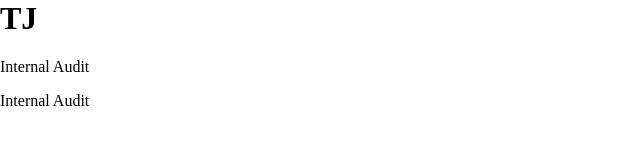
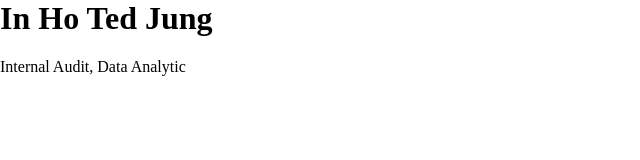
Before and after one commit to tedgt97/TJ_Portfolio, a plain HTML site: page index.html in a window 1280 px wide. Shown: the whole page, without its empty margins (0-640 px from the left). Drawn offline with Linux system fonts and the light colour scheme.

Commit message:
vscode commit

```diff
--- a/index.html
+++ b/index.html
@@ -7,8 +7,7 @@
     <link rel="stylesheet" href="styles.css">
 </head>
 <body>
-    <h1>TJ</h1>
-    <p>Internal Audit</p>
-    <p>Internal Audit</p>
+    <h1>In Ho Ted Jung</h1>
+    <p>Internal Audit, Data Analytic</p>
 </body>
 </html>
```
Also changed, not shown: 1 other file.
